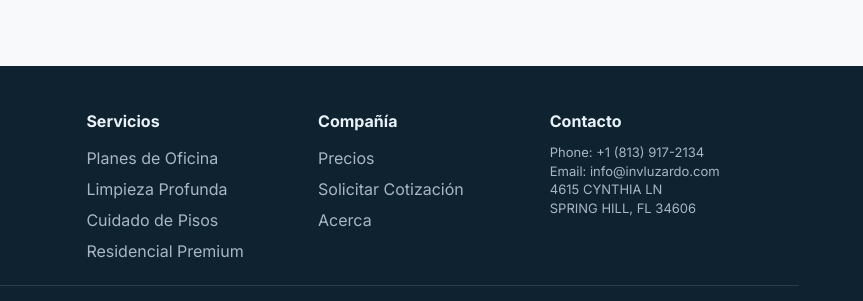
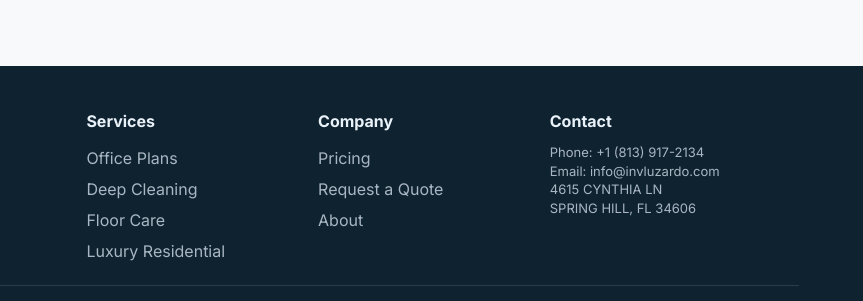
Before and after one commit to Lilshootve/invluzardo, a plain HTML site: page index.html in a window 1280 px wide. Shown: the part 2469-2770 px from the top of the page, 417-1280 px from the left. Drawn offline with Linux system fonts and the light colour scheme.

Commit message:
i18n(footer): translate to English (Services/Company/Contact)

```diff
--- a/index.html
+++ b/index.html
@@ -339,26 +339,26 @@
         </div>
 
         <div class="footer-col">
-          <h4>Servicios</h4>
+          <h4>Services</h4>
           <div class="footer-links">
-            <a href="#services">Planes de Oficina</a>
-            <a href="#services">Limpieza Profunda</a>
-            <a href="#services">Cuidado de Pisos</a>
-            <a href="#services">Residencial Premium</a>
+            <a href="#services">Office Plans</a>
+            <a href="#services">Deep Cleaning</a>
+            <a href="#services">Floor Care</a>
+            <a href="#services">Luxury Residential</a>
           </div>
         </div>
 
         <div class="footer-col">
-          <h4>Compañía</h4>
+          <h4>Company</h4>
           <div class="footer-links">
-            <a href="#pricing">Precios</a>
-            <a href="#quote">Solicitar Cotización</a>
-            <a href="#home">Acerca</a>
+            <a href="#pricing">Pricing</a>
+            <a href="#quote">Request a Quote</a>
+            <a href="#home">About</a>
           </div>
         </div>
 
         <div class="footer-col">
-          <h4>Contacto</h4>
+          <h4>Contact</h4>
           <div class="small">
             Phone: +1 (813) 917-2134<br />
             Email: info@invluzardo.com<br />
```
